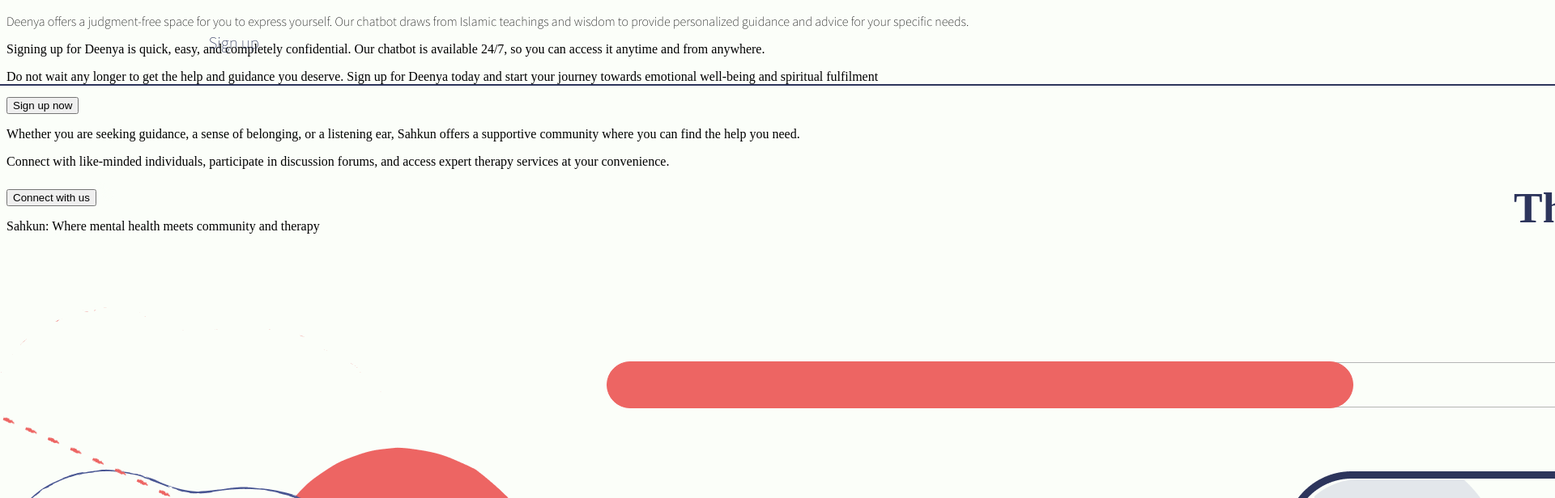
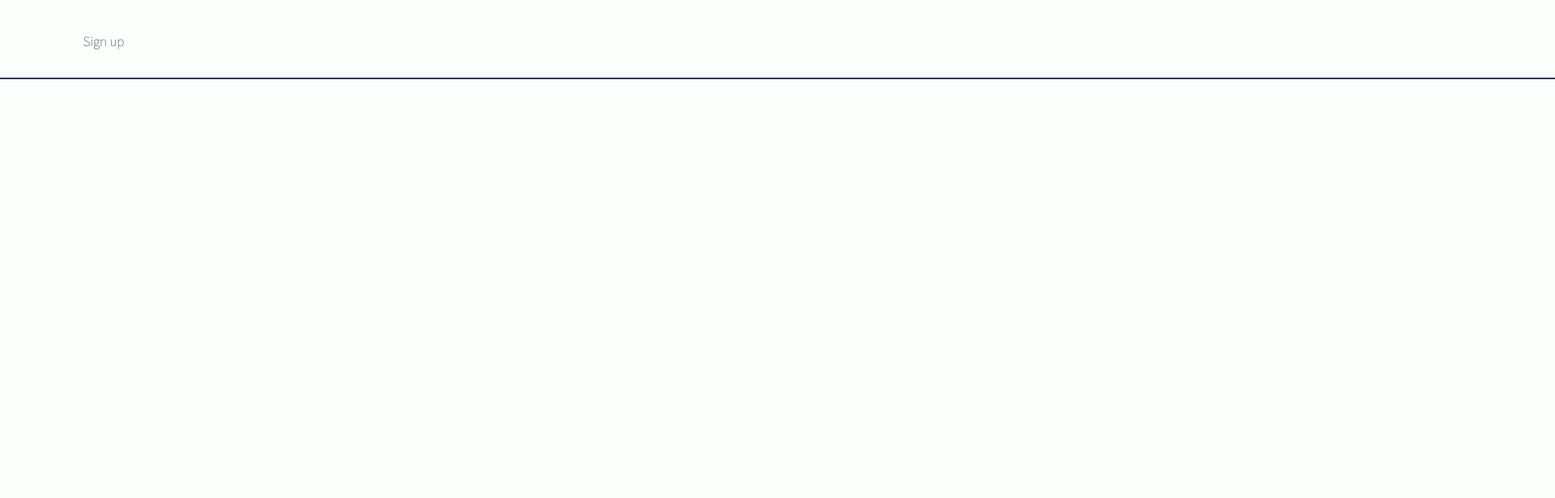
Before and after one commit to FotisGogos/Muslimcommunity, a React (Create React App) app: page / in a window 1280 px wide. Shown: the top 616 px of the page at 81% size, 1920 px wide, since content can reach past the window. Built offline with nearby package versions, Linux system fonts and the light colour scheme.

Commit message:
test if responsive works

```diff
--- a/public/index.html
+++ b/public/index.html
@@ -7,7 +7,7 @@
     <link rel="preconnect" href="https://fonts.googleapis.com">
     <link rel="preconnect" href="https://fonts.gstatic.com" crossorigin>
     <link href="https://fonts.googleapis.com/css2?family=Karla&family=Source+Sans+Pro:wght@200&display=swap" rel="stylesheet">
-    <meta name="viewport" content="width=device-width, initial-scale=1" />
+    <meta name="viewport" content="width=device-width, initial-scale=1,"/>
     <meta name="theme-color" content="#000000" />
     <meta
       name="description"
--- a/src/App.css
+++ b/src/App.css
@@ -1,3 +1,11 @@
-body{
- background-color:  #FBFEF9;;
+*{
+  margin: 0;
+  padding: 0;
+  box-sizing: border-box;
 }
+body {
+  width: 100%;
+  background-color:  #FBFEF9;
+  overflow-x: hidden;
+overflow-y: scroll;
+}
--- a/src/App.js
+++ b/src/App.js
@@ -1,14 +1,14 @@
 import React from "react";
 import "./App.css";
 import Navbar from "./components/Navbar/Navbar";
-import Mainview from "./components/mainview/mainview";
+/*import Mainview from "./components/mainview/mainview";*/
 import { BrowserRouter as Router, Routes, Route } from "react-router-dom";
 function App() {
   return (
     <>
       <Router>
         <Navbar />
-        <Mainview />
+        {/*<Mainview />*/}
         <Routes>
           <Route path="/" />
         </Routes>
--- a/src/components/Navbar/Navbar.css
+++ b/src/components/Navbar/Navbar.css
@@ -1,14 +1,14 @@
+
 .signup{
 position: absolute;
-width: 17%;
+width: 26%;
 left: 8%;
 top: 5%;
 font-family: 'Karla', sans-serif;
 font-family: 'Source Sans Pro', sans-serif;
 font-style: normal;
 font-weight: 400;
-font-size: 130%;
-text-align: right;
+font-size: 17px;
 color: #2D355C;
 text-decoration: none;
 cursor: pointer;
@@ -16,25 +16,25 @@
 
 .sahkun{
 position: absolute;
-left: 166%;
-top: 5%;
+left: 171%;
+top: 4%;
 font-family: 'Butler';
 font-style: normal;
 font-weight: 700;
-font-size: 300%;
+font-size: 345%;
 color: #2D355C;
 cursor: pointer;
 }
 
 .ourmission{
 position: absolute;
-width: 28%;
-left: 280%;
+width: 43%;
+left: 277%;
 top: 5%;
 font-family: 'Karla', sans-serif;
 font-family: 'Source Sans Pro', sans-serif;
-font-weight: 700;
-font-size: 22px;
+font-weight: 100;
+font-size: 36px;
 line-height: 23px;
 text-align: right;
 color: #2D355C;
@@ -43,20 +43,26 @@
 }
 
 .download{
+background-color: #FBFEF9;
 box-sizing: border-box;
 position: absolute;
-width: 35%;
-height: 4%;
-left: 315%;
+width: 41%;
+height: 5%;
+left: 337%;
 top: 4%;
 border: 1px solid #2D355C;
 border-radius: 19.5px;
 cursor: pointer;
+font-family: 'Karla', sans-serif;
+font-family: 'Source Sans Pro', sans-serif;
+font-weight: 200;
+font-size: 24px;
+color: #2D355C;
 }
 
 .line{
 position: absolute;
-width: 375%;
+width: 401%;
 height: 0px;
 left: 0px;
 top: 11.99%;
--- a/src/components/mainview/mainview.css
+++ b/src/components/mainview/mainview.css
@@ -183,7 +183,8 @@
 }
 
 .signuptext{
-
+position: absolute;
+top: 50%;
 }
 
 .illustration7{
@@ -215,5 +216,6 @@
 }
 
 .txt{
+position: absolute;
 
 }
--- a/src/components/mainview/mainview.js
+++ b/src/components/mainview/mainview.js
@@ -1,4 +1,5 @@
-import React, { useState } from "react";
+{
+  /*import React, { useState } from "react";
 import { Link } from "react-router-dom";
 import "./mainview.css";
 import emailicon from "./emailicon.png";
@@ -128,4 +129,5 @@
   );
 }
 
-export default mainview;
+export default mainview*/
+}
```
